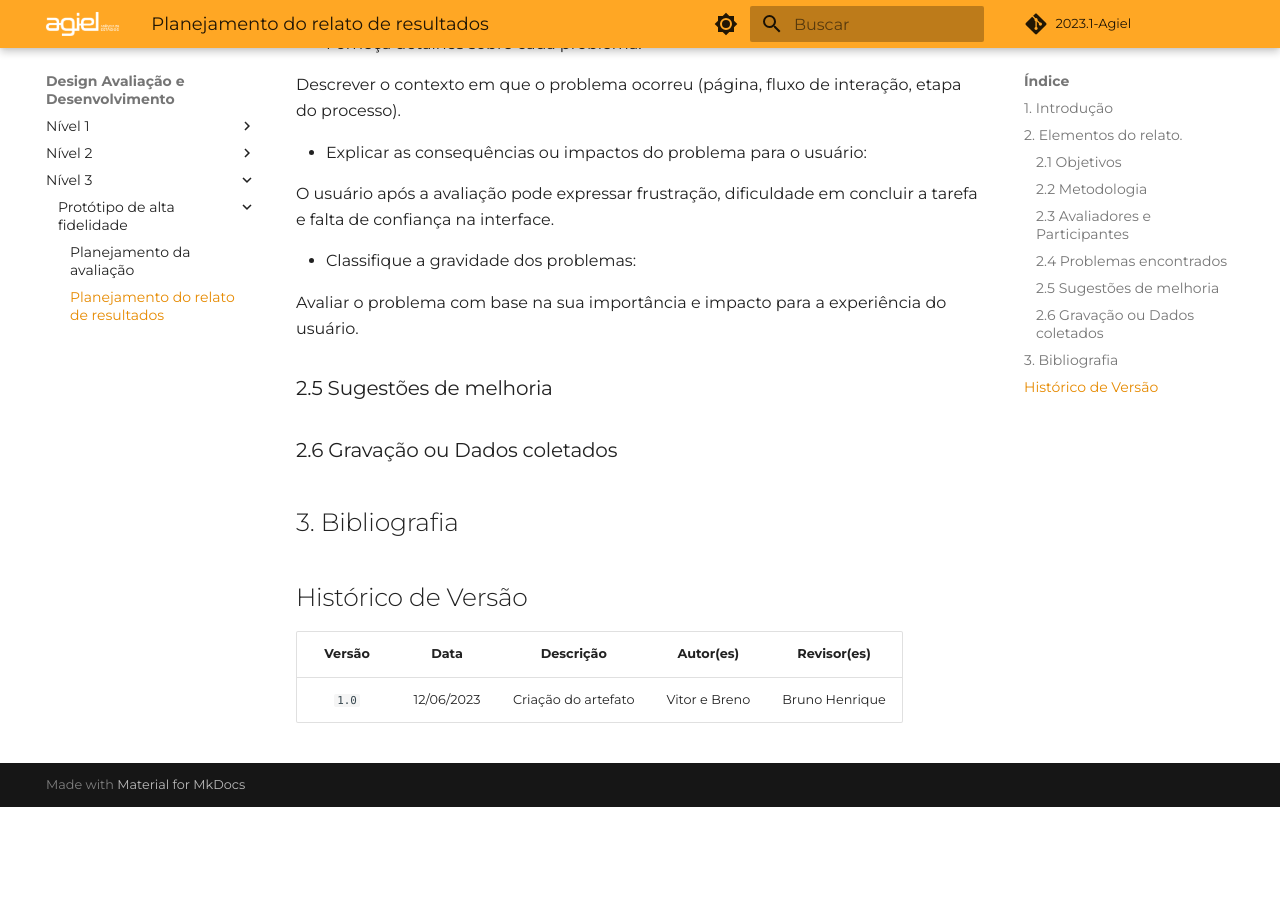
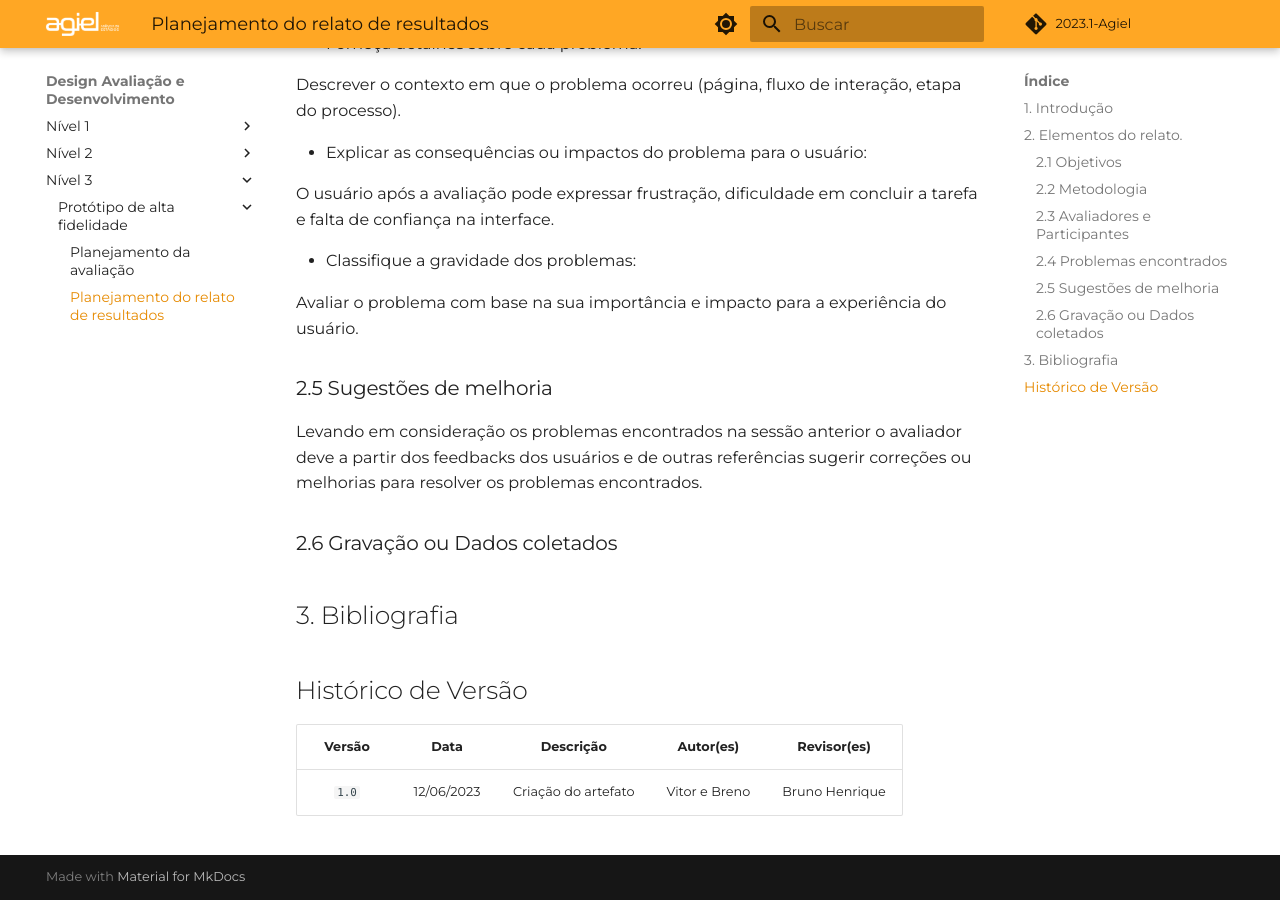
Before and after one commit to Interacao-Humano-Computador/2023.1-Agiel, an MkDocs documentation site: the page built from docs/desenvolvimento/prototipo_alta_fidelidade/planejamento_relato.md, in a window 1280 px wide and 900 px high, scrolled down 1441 px. Built offline with MkDocs 1.6.1 and Material for MkDocs 9.7.7, drawn with Linux system fonts in a browser that asks for light colours; some web fonts are replaced; comment, search, counter and statistics services are not loaded; before the commit the page ends 2248 px from its top, so only the background shows below that.

Commit message:
docs: adicionado sessão sugestões de melhoria

```diff
--- a/docs/desenvolvimento/prototipo_alta_fidelidade/planejamento_relato.md
+++ b/docs/desenvolvimento/prototipo_alta_fidelidade/planejamento_relato.md
@@ -41,6 +41,8 @@ Avaliar o problema com base na sua importância e impacto para a experiência do
 </p>
 
 ### 2.5 Sugestões de melhoria
+Levando em consideração os problemas encontrados na sessão anterior o avaliador deve a partir dos feedbacks dos usuários e de outras referências sugerir correções ou melhorias para resolver os problemas encontrados.
+
 
 ### 2.6 Gravação ou Dados coletados
 
```
